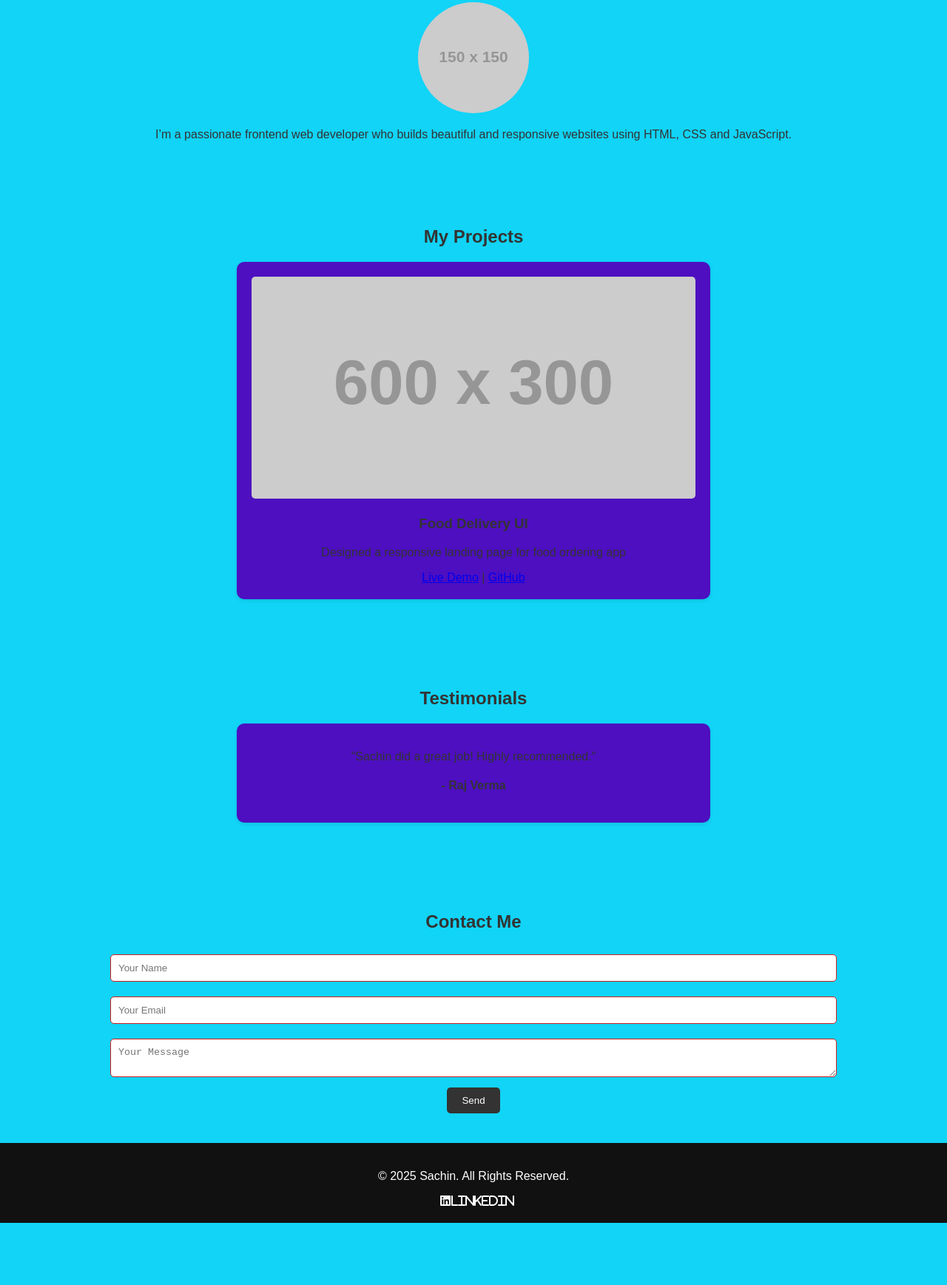
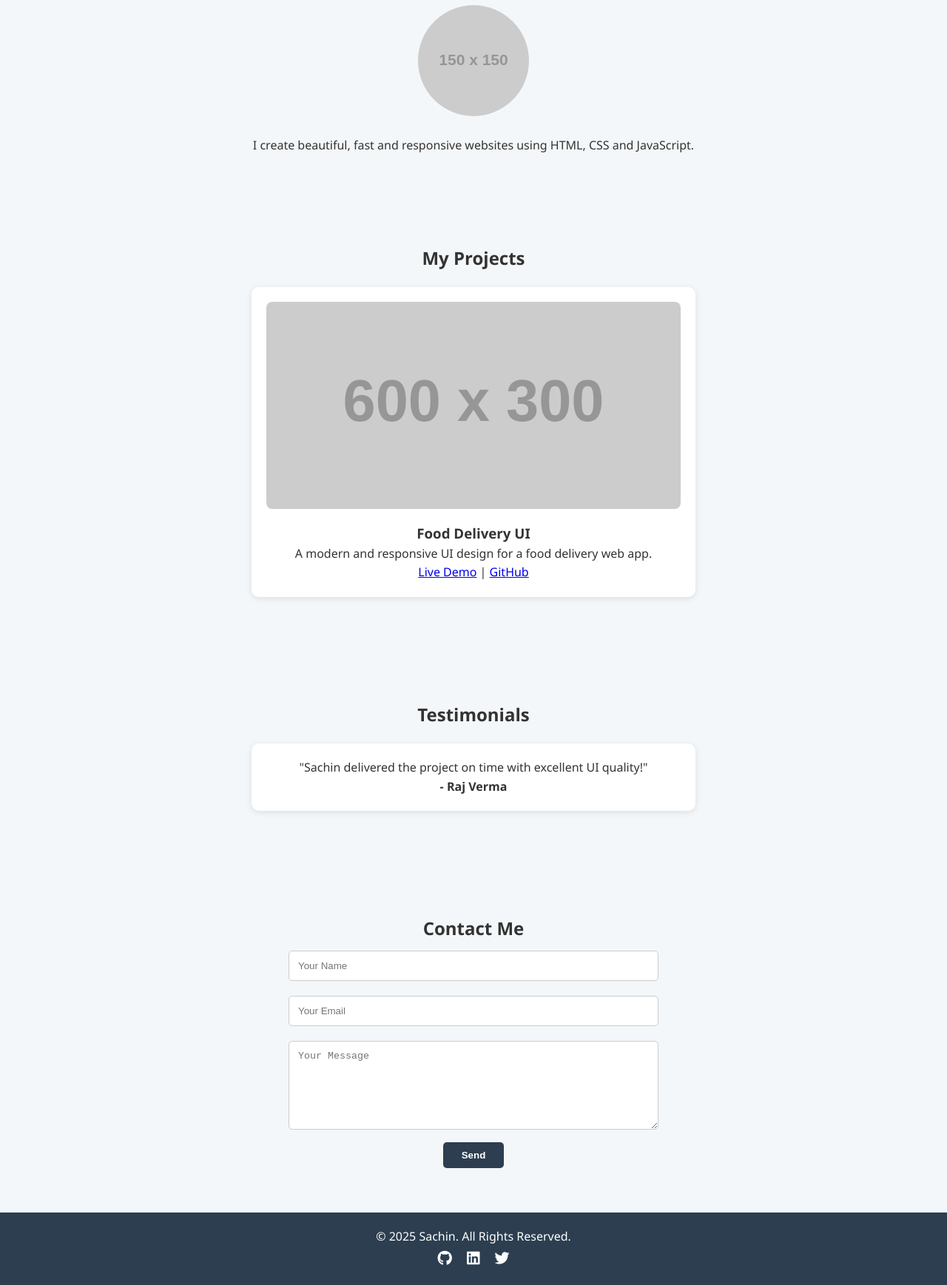
Before and after one commit to Sachinthakur-006/Freelancer-Portfolio1, a website: page index.html in a window 1280 px wide. Shown: the part 522-2259 px from the top of the page at 74% size. Before the commit the page ends 2175 px from the top, so only its background shows below. Drawn offline with Linux system fonts and the light colour scheme; placeholder pictures from the web are drawn by us.

Commit message:
Add files via upload

```diff
--- a/index.html
+++ b/index.html
@@ -1,12 +1,11 @@
-<!-- index.html -->
 <!DOCTYPE html>
 <html lang="en">
 <head>
-  <meta charset="UTF-8">
-  <meta name="viewport" content="width=device-width, initial-scale=1.0">
+  <meta charset="UTF-8" />
+  <meta name="viewport" content="width=device-width, initial-scale=1.0"/>
   <title>Sachin | Frontend Developer</title>
-  <link rel="stylesheet" href="https://cdnjs.cloudflare.com/ajax/libs/font-awesome/6.4.0/css/all.min.css">
-  <link rel="stylesheet" href="style.css">
+  <link rel="stylesheet" href="style.css" />
+  <link rel="stylesheet" href="https://cdnjs.cloudflare.com/ajax/libs/font-awesome/6.4.0/css/all.min.css"/>
 </head>
 <body>
 
@@ -22,23 +21,23 @@
   </header>
 
   <section id="home">
-    <h2>Hi, I'm Sachin</h2>
-    <p>Frontend Web Developer | Freelancer</p>
-    <a href="#contact"><button>Hire Me</button></a>
+    <h2>Hello, I'm Sachin</h2>
+    <p>Frontend Developer | Freelancer</p>
+    <a href="#contact"><button class="hire-button">Hire Me</button></a>
   </section>
 
   <section id="about">
     <h2>About Me</h2>
-    <img src="https://via.placeholder.com/150" alt="Sachin" style="border-radius: 50%;">
-    <p>I’m a passionate frontend web developer who builds beautiful and responsive websites using HTML, CSS and JavaScript.</p>
+    <img src="https://via.placeholder.com/150" alt="Sachin" class="profile-pic" />
+    <p>I create beautiful, fast and responsive websites using HTML, CSS and JavaScript.</p>
   </section>
 
   <section id="projects">
     <h2>My Projects</h2>
     <div class="project-card">
-      <img src="https://via.placeholder.com/600x300" alt="Project 1">
+      <img src="https://via.placeholder.com/600x300" alt="Project Screenshot"/>
       <h3>Food Delivery UI</h3>
-      <p>Designed a responsive landing page for food ordering app</p>
+      <p>A modern and responsive UI design for a food delivery web app.</p>
       <a href="#">Live Demo</a> | <a href="#">GitHub</a>
     </div>
   </section>
@@ -46,25 +45,28 @@
   <section id="testimonials">
     <h2>Testimonials</h2>
     <div class="testimonial">
-      <p>"Sachin did a great job! Highly recommended."</p>
+      <p>"Sachin delivered the project on time with excellent UI quality!"</p>
       <h4>- Raj Verma</h4>
     </div>
   </section>
 
   <section id="contact">
     <h2>Contact Me</h2>
-    <form onsubmit="return handleSubmit(event)">
-      <input type="text" placeholder="Your Name" required><br>
-      <input type="email" placeholder="Your Email" required><br>
-      <textarea placeholder="Your Message" required></textarea><br>
+    <form id="contact-form" onsubmit="return handleSubmit(event)">
+      <input type="text" id="name" placeholder="Your Name" required /><br>
+      <input type="email" id="email" placeholder="Your Email" required /><br>
+      <textarea id="message" placeholder="Your Message" required></textarea><br>
       <button type="submit">Send</button>
     </form>
   </section>
 
   <footer>
     <p>© 2025 Sachin. All Rights Reserved.</p>
-    <a href="https://github.com/Sachinthakur-006/Freelancer-Portfolio1.git"><i class="freelancer-portfolio-github"></i></a>
-    <a href="#"><i class="fab fa-linkedin">Linkedin</i></a>
+    <div>
+      <a href="#"><i class="fab fa-github"></i></a>
+      <a href="#"><i class="fab fa-linkedin"></i></a>
+      <a href="#"><i class="fab fa-twitter"></i></a>
+    </div>
   </footer>
 
   <script src="script.js"></script>
--- a/script.js
+++ b/script.js
@@ -1,5 +1,21 @@
 function handleSubmit(e) {
   e.preventDefault();
+
+  const form = document.getElementById("contact-form");
   alert("Thank you! I will contact you soon.");
+
+  form.reset();
+
+  const msg = document.createElement("p");
+  msg.textContent = "✅ Message sent successfully!";
+  msg.style.color = "green";
+  msg.style.marginTop = "15px";
+
+  // Avoid multiple messages
+  const existing = document.querySelector("#contact-form p");
+  if (!existing) {
+    form.appendChild(msg);
+  }
+
   return false;
 }
--- a/style.css
+++ b/style.css
@@ -1,65 +1,129 @@
-body {
-  font-family: Arial, sans-serif;
+* {
   margin: 0;
   padding: 0;
-  background: #11d4f7;
+  box-sizing: border-box;
+}
+
+body {
+  font-family: 'Segoe UI', Tahoma, sans-serif;
+  background-color: #f4f7f9;
   color: #333;
+  line-height: 1.6;
 }
+
 header {
-  background: #333;
-  color: #fff;
+  background-color: #2c3e50;
+  color: white;
   padding: 20px;
   display: flex;
   justify-content: space-between;
   align-items: center;
+  flex-wrap: wrap;
 }
+
 nav a {
-  color: #fff;
+  color: white;
   margin: 0 10px;
   text-decoration: none;
 }
+
+nav a:hover {
+  text-decoration: underline;
+}
+
 section {
-  padding: 40px;
+  padding: 60px 20px;
   text-align: center;
 }
+
 #home {
-  background: #222;
-  color: #fff;
-  padding: 80px 20px;
+  background-color: #3498db;
+  color: white;
+  padding: 100px 20px;
 }
+
+.hire-button {
+  background-color: white;
+  color: #3498db;
+  border: none;
+  padding: 10px 20px;
+  margin-top: 20px;
+  font-weight: bold;
+  border-radius: 5px;
+  transition: background 0.3s;
+}
+
+.hire-button:hover {
+  background-color: #ecf0f1;
+  cursor: pointer;
+}
+
+.profile-pic {
+  border-radius: 50%;
+  margin: 20px 0;
+}
+
 .project-card, .testimonial {
-  background: #4d0fc0;
+  background-color: white;
+  max-width: 600px;
   margin: 20px auto;
   padding: 20px;
-  max-width: 600px;
   border-radius: 10px;
-  box-shadow: 0 2px 5px rgba(0,0,0,0.1);
+  box-shadow: 0 2px 8px rgba(0,0,0,0.1);
 }
+
 .project-card img {
-  max-width: 100%;
+  width: 100%;
+  border-radius: 8px;
+  margin-bottom: 10px;
+}
+
+form input, form textarea {
+  width: 90%;
+  max-width: 500px;
+  padding: 12px;
+  margin: 10px 0;
+  border: 1px solid #ccc;
   border-radius: 5px;
 }
-form input, form textarea {
-  width: 80%;
-  padding: 10px;
-  margin: 10px 0;
+
+form textarea {
+  height: 120px;
+}
+
+button[type="submit"] {
+  background-color: #2c3e50;
+  color: white;
+  border: none;
+  padding: 10px 25px;
   border-radius: 5px;
-  border: 1px solid #d31c1c;
+  font-weight: bold;
+  transition: background 0.3s;
 }
-button {
-  padding: 10px 20px;
-  background: #333;
-  color: #fff;
-  border: none;
-  border-radius: 5px;
+
+button[type="submit"]:hover {
+  background-color: #34495e;
+  cursor: pointer;
 }
+
 footer {
-  background: #111;
-  color: #fff;
+  background-color: #2c3e50;
+  color: white;
+  padding: 20px;
   text-align: center;
-  padding: 20px;
 }
+
 footer a {
-  color: #fff;
-  margin: 0 5px;
+  color: white;
+  margin: 0 8px;
+  font-size: 20px;
+  transition: color 0.3s;
 }
+
+footer a:hover {
+  color: #3498db;
+}
+
+html {
+  scroll-behavior: smooth;
+}
```
